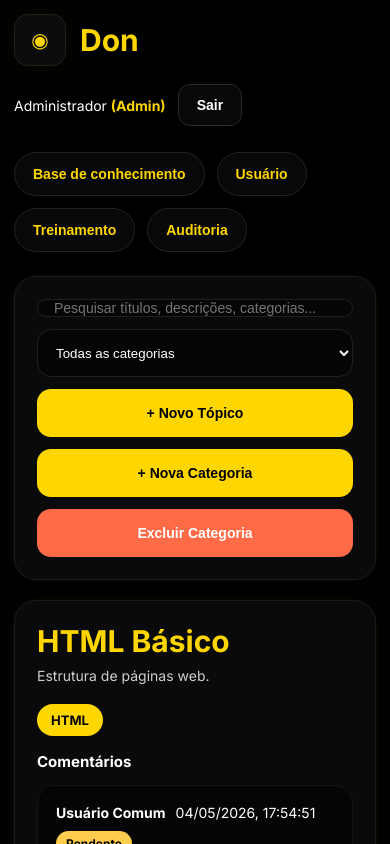
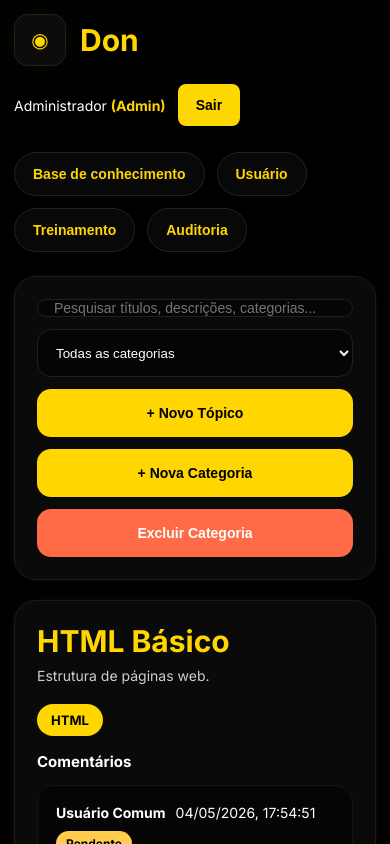
Before and after one commit to Wertco-Bombas/Wertco, a Next.js app: page /dashboard in a window 390 px wide. Shown: the top 844 px of the page. Built offline with nearby package versions, Linux system fonts and the light colour scheme.

Commit message:
Update globals.css

```diff
--- a/styles/globals.css
+++ b/styles/globals.css
@@ -387,6 +387,7 @@ body{
 
   .btn{
     width:100%;
+
   }
 /* LOGOUT */
 
@@ -409,5 +410,13 @@ body{
   color:#ffd600;
 }
 
-
+  .logoutBtn {
+  background: #FFD700;
+  color: black;
+  padding: 10px 18px;
+  border-radius: 8px;
+  border: none;
+  cursor: pointer;
+  font-weight: bold;
 }
+}
```
